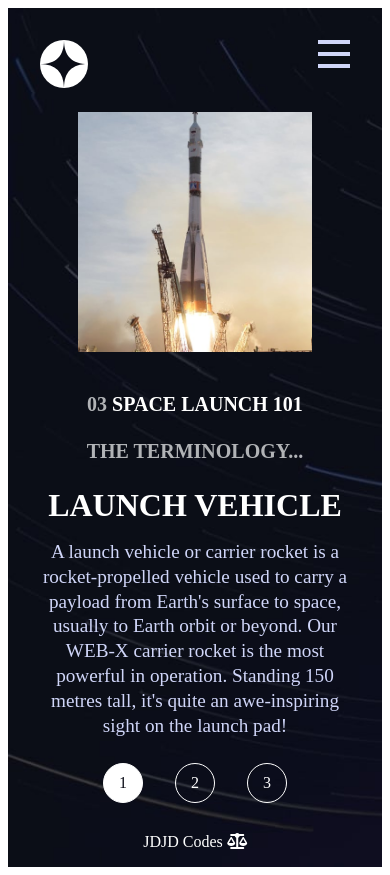
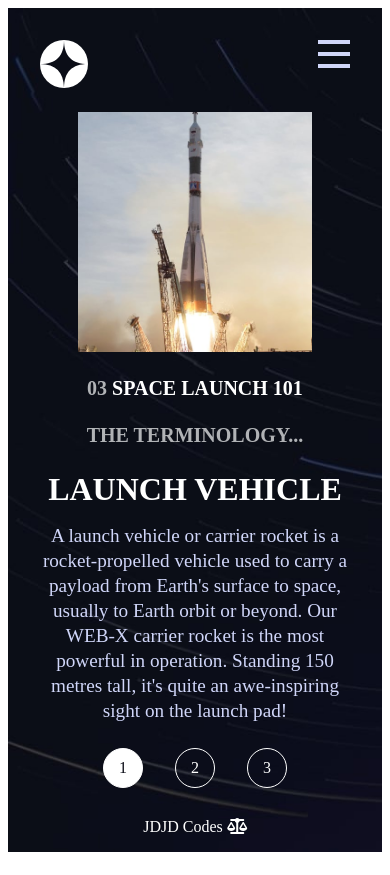
Before and after one commit to uconnwomensbball/SpaceTourismSite, a React (Vite) app: page /technology in a window 390 px wide. Built offline with nearby package versions, Linux system fonts and the light colour scheme; a web font is replaced by a local one.

Commit message:
3 Jan 26 - Styles: @mediaqueries

```diff
--- a/src/index.css
+++ b/src/index.css
@@ -702,12 +702,13 @@ footer{
     .tech-nav{
         flex-direction: row;
         gap: 2rem;
+        margin-top: 1rem;
 
     }
 
     .tech-content-div{
         flex-direction: column-reverse;
-        gap: 1.5rem;
+        gap: .5rem;
         margin-bottom: 3rem;
 
     }
```
